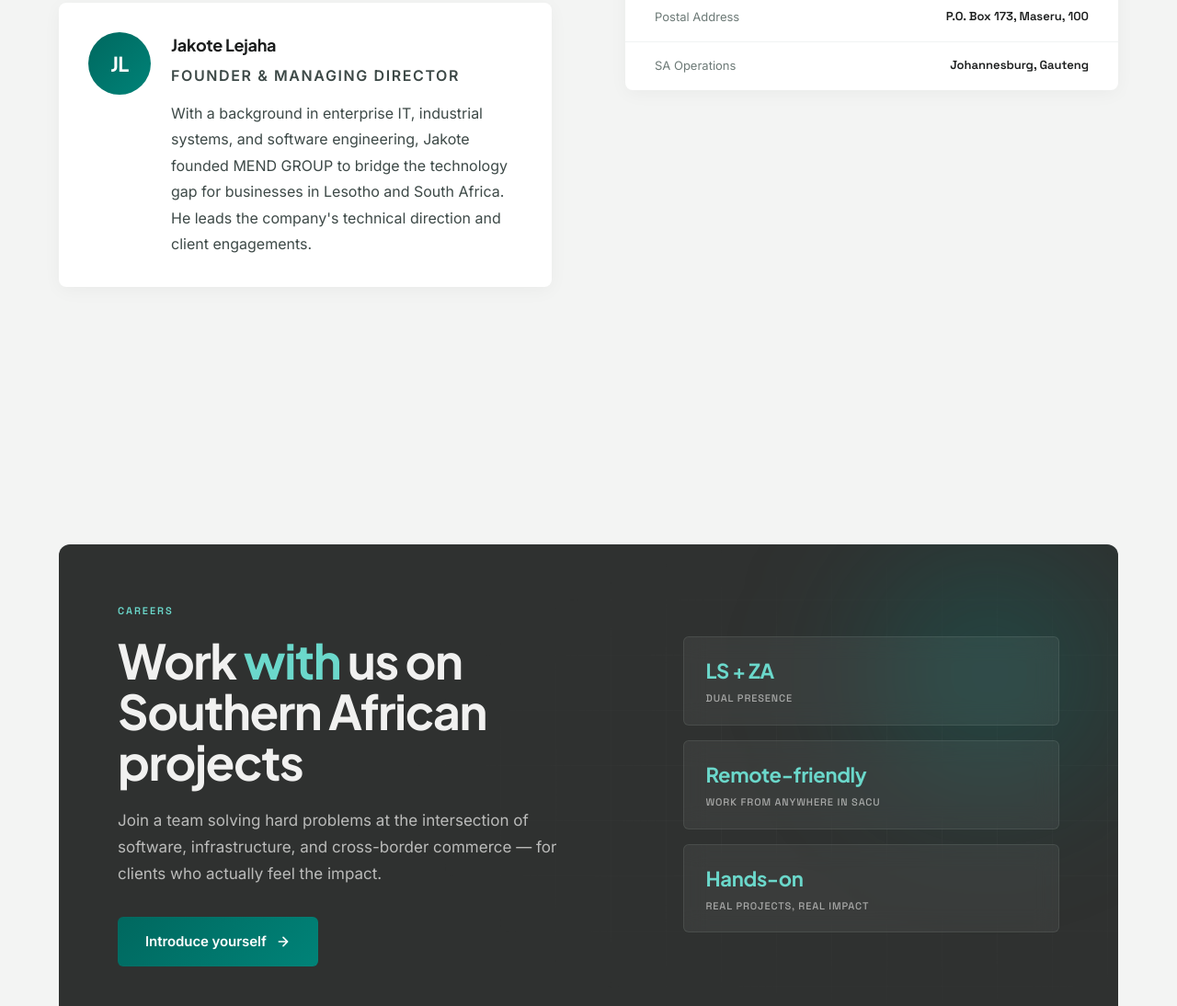
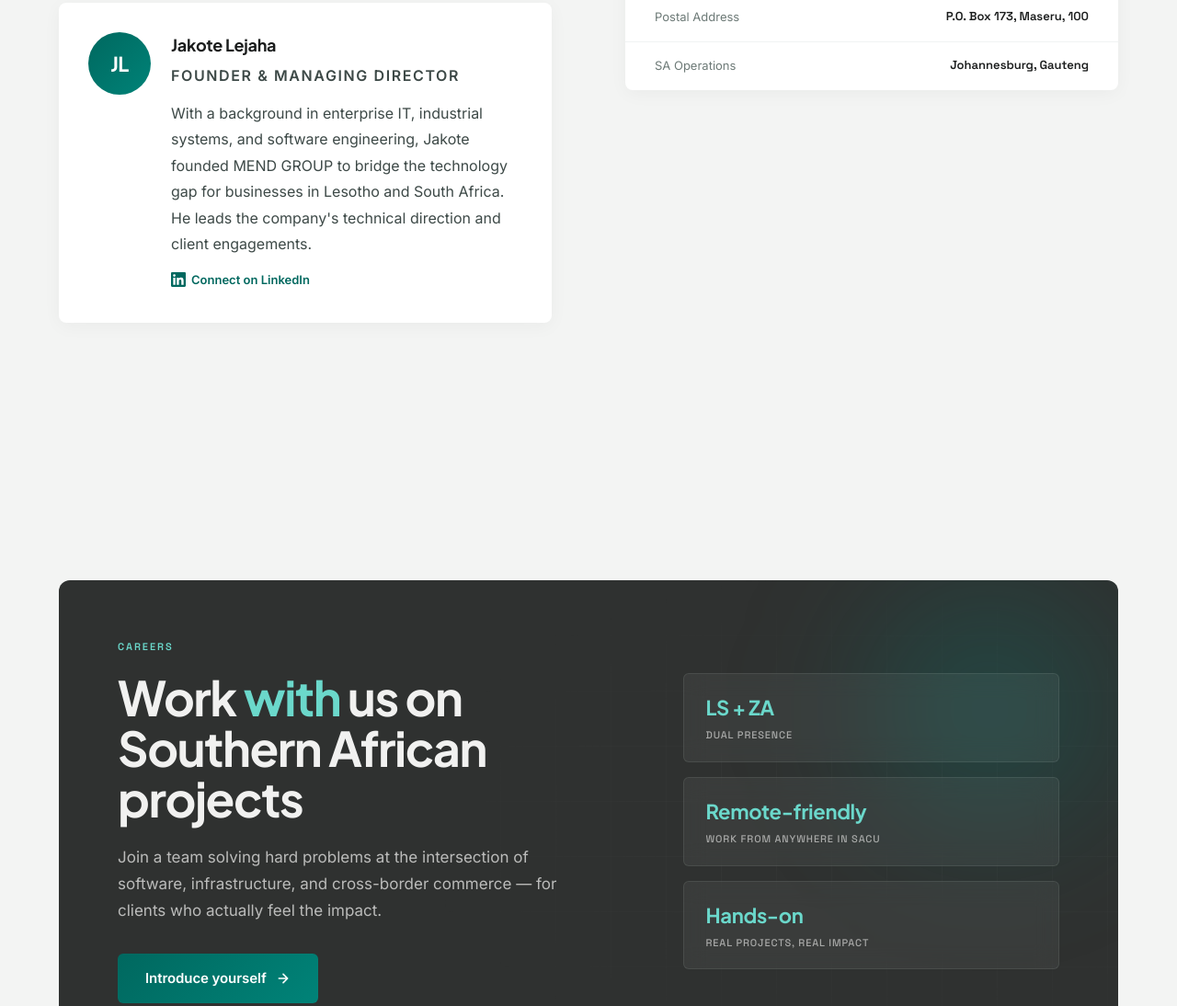
Before and after one commit to Jakote/mend-group-website, a website: page index.html in a window 1280 px wide. Shown: the part 7225-8319 px from the top of the page at 92% size. Drawn offline with Linux system fonts and the light colour scheme.

Commit message:
site: publish the founder's real LinkedIn instead of leaving the block commented out
The founder card carried a commented-out LinkedIn button still holding the
YOUR-PROFILE placeholder. Uncommented and pointed at the real profile
(linkedin.com/in/jakote-lejaha-204369181), with rel=noopener.

A named, checkable founder matters more than usual right now: the GovTech &
AI Academy Letter of Partnership will cite this site to a ministry.

```diff
--- a/index.html
+++ b/index.html
@@ -516,10 +516,10 @@
               <h4>Jakote Lejaha</h4>
               <p class="founder-role">Founder & Managing Director</p>
               <p class="founder-bio">With a background in enterprise IT, industrial systems, and software engineering, Jakote founded MEND GROUP to bridge the technology gap for businesses in Lesotho and South Africa. He leads the company's technical direction and client engagements.</p>
-              <!-- <a href="https://linkedin.com/in/YOUR-PROFILE" target="_blank" class="founder-linkedin">
+              <a href="https://linkedin.com/in/jakote-lejaha-204369181" target="_blank" rel="noopener" class="founder-linkedin">
                 <svg width="16" height="16" viewBox="0 0 24 24" fill="currentColor"><path d="M20.447 20.452h-3.554v-5.569c0-1.328-.027-3.037-1.852-3.037-1.853 0-2.136 1.445-2.136 2.939v5.667H9.351V9h3.414v1.561h.046c.477-.9 1.637-1.85 3.37-1.85 3.601 0 4.267 2.37 4.267 5.455v6.286zM5.337 7.433a2.062 2.062 0 01-2.063-2.065 2.064 2.064 0 112.063 2.065zm1.782 13.019H3.555V9h3.564v11.452zM22.225 0H1.771C.792 0 0 .774 0 1.729v20.542C0 23.227.792 24 1.771 24h20.451C23.2 24 24 23.227 24 22.271V1.729C24 .774 23.2 0 22.222 0h.003z"/></svg>
                 Connect on LinkedIn
-              </a> -->
+              </a>
             </div>
           </div>
         </div>
```
